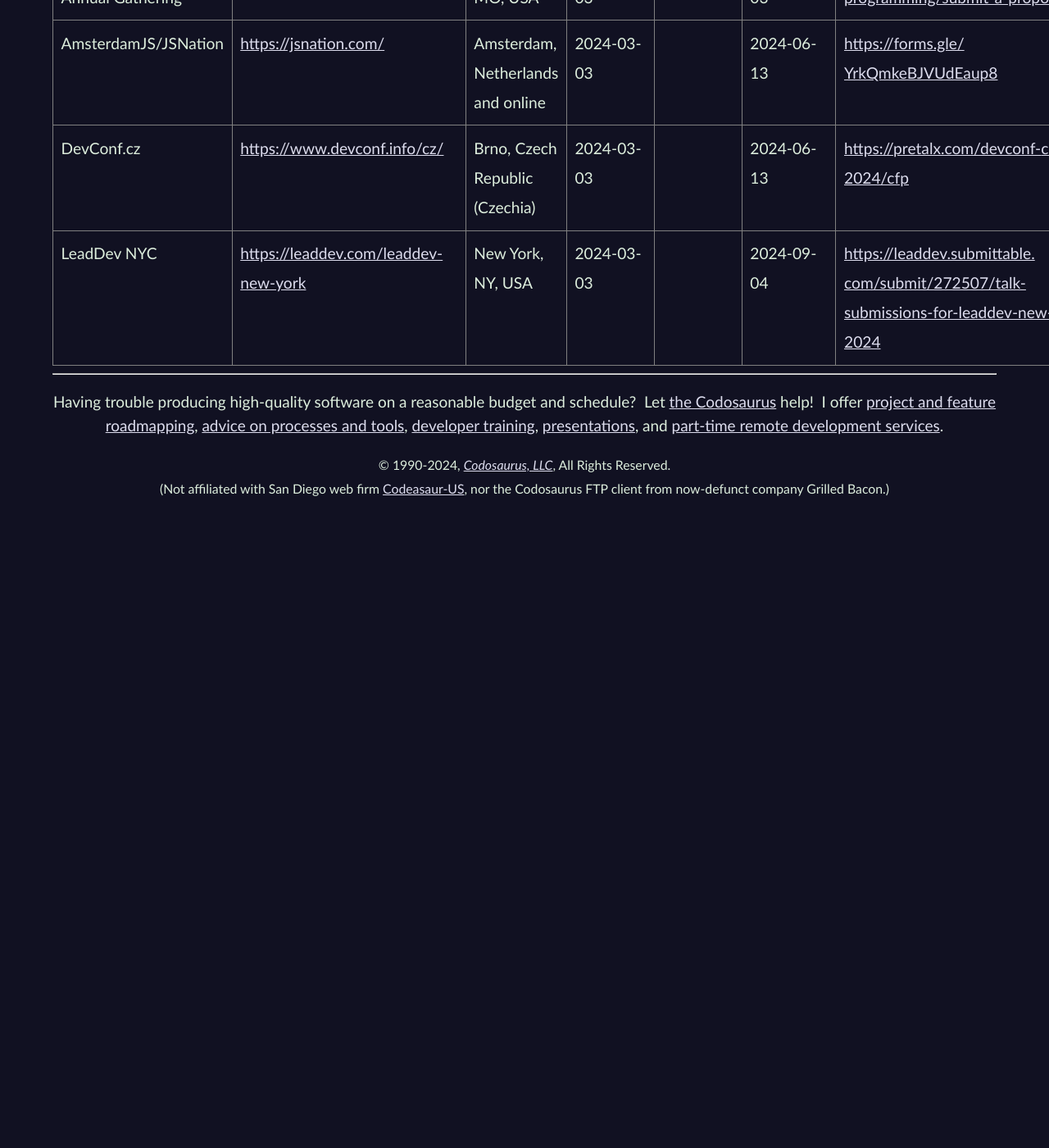
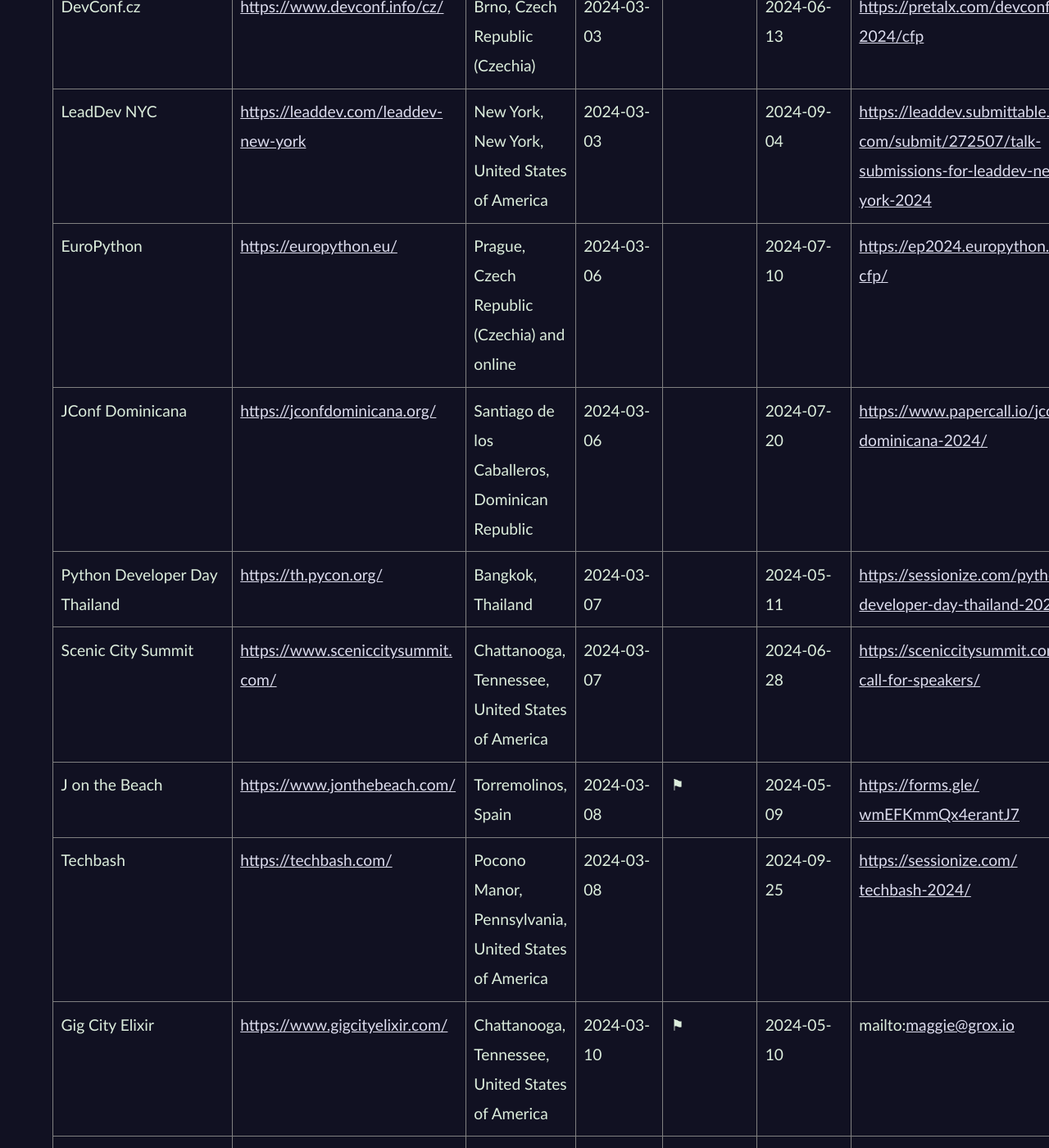
Before and after one commit to CodosaurusLLC/CodosaurusLLC.github.io, a Jekyll site: the page built from speaking/cfps-ending-soon.md, in a window 1280 px wide and 1400 px high, scrolled down 3126 px. Shown: the whole window at 82% size. Built offline with Jekyll 4.4.1, drawn with Linux system fonts in a browser that asks for light colours; before the commit the page ends 3756 px from its top, so only the background shows below that; some of the changed text lies outside the part shown.

Commit message:
update cfp list

```diff
--- a/speaking/cfps-ending-soon.md
+++ b/speaking/cfps-ending-soon.md
@@ -59,211 +59,249 @@
 <hr>
 
 <table>
-  <tr>
-    <th>Event Name</th>
-    <th>Event Website</th>
-    <th>Location</th>
-    <th>CFP Close<br>Date</th>
-    <th>CFP Close<br>stimated?</th>
-    <th>Event Date</th>
-    <th>CFP Link</th>
-  </tr>
-  <tr>
-    <td>InfoQ DevSummit</td>
-    <td><a href="https://devsummit.infoq.com/" target="_blank">https://devsummit.infoq.com/</a></td>
-    <td>Boston, MA, USA</td>
-    <td>2024-02-24</td>
-    <td>⚑</td>
-    <td>2024-06-24</td>
-    <td><a href="https://docs.google.com/forms/d/e/1FAIpQLSeagtEnnQhXve5TbubBrFgpxSMJa_wosPutqEdQOkNN9TAanQ/viewform" target="_blank">https://docs.google.com/forms/<wbr>d/e/<wbr>1FAIpQLSeagtEnnQhXve5TbubBrFgp<wbr>xSMJa_wosPutqEdQOkNN9TAanQ/<wbr>viewform</a></td>
-  </tr>
-  <tr>
-    <td>CPP North</td>
-    <td><a href="https://cppnorth.ca/" target="_blank">https://cppnorth.ca/</a></td>
-    <td>Toronto, Canada</td>
-    <td>2024-02-25</td>
-    <td></td>
-    <td>2024-07-21</td>
-    <td><a href="https://cppnorth.ca/cfp.html" target="_blank">https://cppnorth.ca/cfp.html</a></td>
-  </tr>
-  <tr>
-    <td>Helvetic Ruby</td>
-    <td><a href="https://helvetic-ruby.ch/" target="_blank">https://helvetic-ruby.ch/</a></td>
-    <td>Zurich, Switzerland</td>
-    <td>2024-02-25</td>
-    <td></td>
-    <td>2024-05-17</td>
-    <td><a href="https://helvetic-ruby.ch/call-for-speakers/" target="_blank">https://helvetic-ruby.ch/call-<wbr>for-speakers/</a></td>
-  </tr>
-  <tr>
-    <td>Sunny Tech</td>
-    <td><a href="https://sunny-tech.io/" target="_blank">https://sunny-tech.io/</a></td>
-    <td>Montpellier, France</td>
-    <td>2024-02-25</td>
-    <td></td>
-    <td>2024-07-04</td>
-    <td><a href="https://conference-hall.io/public/event/32IQQ5wYijdJdXrqtYsx/" target="_blank">https://conference-hall.io/<wbr>public/event/<wbr>32IQQ5wYijdJdXrqtYsx/</a></td>
-  </tr>
-  <tr>
-    <td>Halfstack Charlotte</td>
-    <td><a href="https://halfstackconf.com/charlotte/" target="_blank">https://halfstackconf.com/<wbr>charlotte/</a></td>
-    <td>Charlotte, NC, USA</td>
-    <td>2024-02-26</td>
-    <td>⚑</td>
-    <td>2024-04-26</td>
-    <td><a href="https://halfstackconf.com/cfp/" target="_blank">https://halfstackconf.com/cfp/</a></td>
-  </tr>
-  <tr>
-    <td>C3Festival</td>
-    <td><a href="https://c3fest.com/" target="_blank">https://c3fest.com/</a></td>
-    <td>Amsterdam, Netherlands</td>
-    <td>2024-02-28</td>
-    <td></td>
-    <td>2024-06-14</td>
-    <td><a href="https://docs.google.com/forms/d/e/1FAIpQLSfD-K3eyLhLglvqpsCEzq1-m_K5NE2ih5YMtujxyIRcjiJw_g/viewform" target="_blank">https://docs.google.com/forms/<wbr>d/e/1FAIpQLSfD-<wbr>K3eyLhLglvqpsCEzq1-m_<wbr>K5NE2ih5YMtujxyIRcjiJw_g/<wbr>viewform</a></td>
-  </tr>
-  <tr>
-    <td>Brighton Ruby</td>
-    <td><a href="https://brightonruby.com/" target="_blank">https://brightonruby.com/</a></td>
-    <td>Brighton, United Kingdom</td>
-    <td>2024-02-29</td>
-    <td></td>
-    <td>2024-06-28</td>
-    <td><a href="https://forms.reform.app/goodscary/brighton-ruby-2024-cfp/gci0d6" target="_blank">https://forms.reform.app/<wbr>goodscary/brighton-ruby-2024-<wbr>cfp/gci0d6</a></td>
-  </tr>
-  <tr>
-    <td>Developers Conference Mauritius</td>
-    <td><a href="https://conference.mscc.mu/" target="_blank">https://conference.mscc.mu/</a></td>
-    <td>Port Louis, Mauritius</td>
-    <td>2024-02-29</td>
-    <td></td>
-    <td>2024-07-18</td>
-    <td><a href="https://sessionize.com/developers-conference-2024/" target="_blank">https://sessionize.com/<wbr>developers-conference-2024/</a></td>
-  </tr>
-  <tr>
-    <td>Dublin Tech Summit</td>
-    <td><a href="https://dublintechsummit.tech/" target="_blank">https://dublintechsummit.tech/</a></td>
-    <td>Dublin, Ireland</td>
-    <td>2024-02-29</td>
-    <td>⚑</td>
-    <td>2024-05-29</td>
-    <td><a href="https://dublintechsummit.tech/apply-to-speak/" target="_blank">https://dublintechsummit.tech/<wbr>apply-to-speak/</a></td>
-  </tr>
-  <tr>
-    <td>JSConf Ireland</td>
-    <td><a href="https://www.jsconf.ie/" target="_blank">https://www.jsconf.ie/</a></td>
-    <td>Dublin, Ireland</td>
-    <td>2024-02-29</td>
-    <td></td>
-    <td>2024-09-25</td>
-    <td><a href="https://www.jsconf.ie/call-for-proposals/" target="_blank">https://www.jsconf.ie/call-<wbr>for-proposals/</a></td>
-  </tr>
-  <tr>
-    <td>Nebraska.Code()</td>
-    <td><a href="https://nebraskacode.amegala.com/" target="_blank">https://nebraskacode.amegala.<wbr>com/</a></td>
-    <td>Lincoln, NE, USA</td>
-    <td>2024-02-29</td>
-    <td></td>
-    <td>2024-07-18</td>
-    <td><a href="https://sessionize.com/nebraska-code-2024" target="_blank">https://sessionize.com/<wbr>nebraska-code-2024</a></td>
-  </tr>
-  <tr>
-    <td>Tech Pro Camp</td>
-    <td><a href="https://techprocamp.com/" target="_blank">https://techprocamp.com/</a></td>
-    <td>Sarasota, FL, USA</td>
-    <td>2024-02-29</td>
-    <td></td>
-    <td>2024-04-20</td>
-    <td><a href="https://techprocamp.com/sessions/call-for-speakers/" target="_blank">https://techprocamp.com/<wbr>sessions/call-for-speakers/</a></td>
-  </tr>
-  <tr>
-    <td>Blue Ridge Ruby</td>
-    <td><a href="https://blueridgeruby.com/" target="_blank">https://blueridgeruby.com/</a></td>
-    <td>Asheville, NC, USA</td>
-    <td>2024-03-01</td>
-    <td></td>
-    <td>2024-05-30</td>
-    <td><a href="https://www.papercall.io/blue-ridge-ruby-2024" target="_blank">https://www.papercall.io/blue-<wbr>ridge-ruby-2024</a></td>
-  </tr>
-  <tr>
-    <td>Devoxx Poland</td>
-    <td><a href="https://devoxx.pl/" target="_blank">https://devoxx.pl/</a></td>
-    <td>Krakow, Poland</td>
-    <td>2024-03-01</td>
-    <td></td>
-    <td>2024-06-19</td>
-    <td><a href="https://devoxxpl24.cfp.dev" target="_blank">https://devoxxpl24.cfp.dev</a></td>
-  </tr>
-  <tr>
-    <td>Riviera Dev</td>
-    <td><a href="https://rivieradev.fr/" target="_blank">https://rivieradev.fr/</a></td>
-    <td>Valbonne, France</td>
-    <td>2024-03-01</td>
-    <td>⚑</td>
-    <td>2024-07-09</td>
-    <td><a href="https://conference-hall.io/public/event/ieJBZ8FhXHMinZmeTCJp" target="_blank">https://conference-hall.io/<wbr>public/event/<wbr>ieJBZ8FhXHMinZmeTCJp</a></td>
-  </tr>
-  <tr>
-    <td>THAT Conference WISCONSIN</td>
-    <td><a href="https://thatconference.com/wi/" target="_blank">https://thatconference.com/wi/</a></td>
-    <td>Wisconsin Dells, WI, USA</td>
-    <td>2024-03-01</td>
-    <td></td>
-    <td>2024-07-29</td>
-    <td><a href="https://thatconference.com/call-for-speakers/wi/2024" target="_blank">https://thatconference.com/<wbr>call-for-speakers/wi/2024</a></td>
-  </tr>
-  <tr>
-    <td>UX Australia</td>
-    <td><a href="https://uxaustralia.com.au/" target="_blank">https://uxaustralia.com.au/</a></td>
-    <td>Melbourne, Australia and online</td>
-    <td>2024-03-01</td>
-    <td></td>
-    <td>2024-08-29</td>
-    <td><a href="https://uxaustralia.com.au/conferences/ux-australia-2024/call-for-proposals/" target="_blank">https://uxaustralia.com.au/<wbr>conferences/ux-australia-2024/<wbr>call-for-proposals/</a></td>
-  </tr>
-  <tr>
-    <td>DDD Southwest</td>
-    <td><a href="https://dddsouthwest.com/" target="_blank">https://dddsouthwest.com/</a></td>
-    <td>Bristol, United Kingdom</td>
-    <td>2024-03-02</td>
-    <td></td>
-    <td>2024-04-27</td>
-    <td><a href="https://sessionize.com/ddd-south-west-2024" target="_blank">https://sessionize.com/ddd-<wbr>south-west-2024</a></td>
-  </tr>
-  <tr>
-    <td>American Mensa Annual Gathering</td>
-    <td><a href="https://ag.us.mensa.org/" target="_blank">https://ag.us.mensa.org/</a></td>
-    <td>Kansas City, MO, USA</td>
-    <td>2024-03-03</td>
-    <td>⚑</td>
-    <td>2024-07-03</td>
-    <td><a href="https://ag.us.mensa.org/programming/submit-a-proposal/" target="_blank">https://ag.us.mensa.org/<wbr>programming/submit-a-proposal/</a></td>
-  </tr>
-  <tr>
-    <td>AmsterdamJS/JSNation</td>
-    <td><a href="https://jsnation.com/" target="_blank">https://jsnation.com/</a></td>
-    <td>Amsterdam, Netherlands and online</td>
-    <td>2024-03-03</td>
-    <td></td>
-    <td>2024-06-13</td>
-    <td><a href="https://forms.gle/YrkQmkeBJVUdEaup8" target="_blank">https://forms.gle/<wbr>YrkQmkeBJVUdEaup8</a></td>
-  </tr>
-  <tr>
-    <td>DevConf.cz</td>
-    <td><a href="https://www.devconf.info/cz/" target="_blank">https://www.devconf.info/cz/</a></td>
-    <td>Brno, Czech Republic (Czechia)</td>
-    <td>2024-03-03</td>
-    <td></td>
-    <td>2024-06-13</td>
-    <td><a href="https://pretalx.com/devconf-cz-2024/cfp" target="_blank">https://pretalx.com/devconf-<wbr>cz-2024/cfp</a></td>
-  </tr>
-  <tr>
-    <td>LeadDev NYC</td>
-    <td><a href="https://leaddev.com/leaddev-new-york" target="_blank">https://leaddev.com/leaddev-<wbr>new-york</a></td>
-    <td>New York, NY, USA</td>
-    <td>2024-03-03</td>
-    <td></td>
-    <td>2024-09-04</td>
-    <td><a href="https://leaddev.submittable.com/submit/272507/talk-submissions-for-leaddev-new-york-2024" target="_blank">https://leaddev.submittable.<wbr>com/submit/272507/talk-<wbr>submissions-for-leaddev-new-<wbr>york-2024</a></td>
-  </tr>
+  <tbody>
+    <tr>
+      <th>Event Name</th>
+      <th>Event Website</th>
+      <th>Location</th>
+      <th>CFP Close<br>Date</th>
+      <th>CFP Close<br>Estimated?</th>
+      <th>Event Date</th>
+      <th>CFP Link</th>
+    </tr>
+    <tr>
+      <td>C3Festival</td>
+      <td><a href="https://c3fest.com/" target="_blank">https://c3fest.com/</a></td>
+      <td>Amsterdam, Netherlands</td>
+      <td>2024-02-28</td>
+      <td></td>
+      <td>2024-06-14</td>
+      <td><a href="https://docs.google.com/forms/d/e/1FAIpQLSfD-K3eyLhLglvqpsCEzq1-m_K5NE2ih5YMtujxyIRcjiJw_g/viewform" target="_blank">https://docs.google.com/forms/<wbr>d/e/1FAIpQLSfD-<wbr>K3eyLhLglvqpsCEzq1-m_<wbr>K5NE2ih5YMtujxyIRcjiJw_g/<wbr>viewform</a></td>
+    </tr>
+    <tr>
+      <td>Brighton Ruby</td>
+      <td><a href="https://brightonruby.com/" target="_blank">https://brightonruby.com/</a></td>
+      <td>Brighton, United Kingdom</td>
+      <td>2024-02-29</td>
+      <td></td>
+      <td>2024-06-28</td>
+      <td><a href="https://forms.reform.app/goodscary/brighton-ruby-2024-cfp/gci0d6" target="_blank">https://forms.reform.app/<wbr>goodscary/brighton-ruby-2024-<wbr>cfp/gci0d6</a></td>
+    </tr>
+    <tr>
+      <td>Developers Conference Mauritius</td>
+      <td><a href="https://conference.mscc.mu/" target="_blank">https://conference.mscc.mu/</a></td>
+      <td>Port Louis, Mauritius</td>
+      <td>2024-02-29</td>
+      <td></td>
+      <td>2024-07-18</td>
+      <td><a href="https://sessionize.com/developers-conference-2024/" target="_blank">https://sessionize.com/<wbr>developers-conference-2024/</a></td>
+    </tr>
+    <tr>
+      <td>Dublin Tech Summit</td>
+      <td><a href="https://dublintechsummit.tech/" target="_blank">https://dublintechsummit.tech/</a></td>
+      <td>Dublin, Ireland</td>
+      <td>2024-02-29</td>
+      <td>⚑</td>
+      <td>2024-05-29</td>
+      <td><a href="https://dublintechsummit.tech/apply-to-speak/" target="_blank">https://dublintechsummit.tech/<wbr>apply-to-speak/</a></td>
+    </tr>
+    <tr>
+      <td>JSConf Ireland</td>
+      <td><a href="https://www.jsconf.ie/" target="_blank">https://www.jsconf.ie/</a></td>
+      <td>Dublin, Ireland</td>
+      <td>2024-02-29</td>
+      <td></td>
+      <td>2024-09-25</td>
+      <td><a href="https://www.jsconf.ie/call-for-proposals/" target="_blank">https://www.jsconf.ie/call-<wbr>for-proposals/</a></td>
+    </tr>
+    <tr>
+      <td>Nebraska.Code()</td>
+      <td><a href="https://nebraskacode.amegala.com/" target="_blank">https://nebraskacode.amegala.<wbr>com/</a></td>
+      <td>Lincoln, Nebraska, United States of America</td>
+      <td>2024-02-29</td>
+      <td></td>
+      <td>2024-07-18</td>
+      <td><a href="https://sessionize.com/nebraska-code-2024" target="_blank">https://sessionize.com/<wbr>nebraska-code-2024</a></td>
+    </tr>
+    <tr>
+      <td>Tech Pro Camp</td>
+      <td><a href="https://techprocamp.com/" target="_blank">https://techprocamp.com/</a></td>
+      <td>Sarasota, Florida, United States of America</td>
+      <td>2024-02-29</td>
+      <td></td>
+      <td>2024-04-20</td>
+      <td><a href="https://techprocamp.com/sessions/call-for-speakers/" target="_blank">https://techprocamp.com/<wbr>sessions/call-for-speakers/</a></td>
+    </tr>
+    <tr>
+      <td>Blue Ridge Ruby</td>
+      <td><a href="https://blueridgeruby.com/" target="_blank">https://blueridgeruby.com/</a></td>
+      <td>Asheville, North Carolina, United States of America</td>
+      <td>2024-03-01</td>
+      <td></td>
+      <td>2024-05-30</td>
+      <td><a href="https://www.papercall.io/blue-ridge-ruby-2024" target="_blank">https://www.papercall.io/blue-<wbr>ridge-ruby-2024</a></td>
+    </tr>
+    <tr>
+      <td>Devoxx Poland</td>
+      <td><a href="https://devoxx.pl/" target="_blank">https://devoxx.pl/</a></td>
+      <td>Krakow, Poland</td>
+      <td>2024-03-01</td>
+      <td></td>
+      <td>2024-06-19</td>
+      <td><a href="https://devoxxpl24.cfp.dev" target="_blank">https://devoxxpl24.cfp.dev</a></td>
+    </tr>
+    <tr>
+      <td>Riviera Dev</td>
+      <td><a href="https://rivieradev.fr/" target="_blank">https://rivieradev.fr/</a></td>
+      <td>Valbonne, France</td>
+      <td>2024-03-01</td>
+      <td>⚑</td>
+      <td>2024-07-09</td>
+      <td><a href="https://conference-hall.io/public/event/ieJBZ8FhXHMinZmeTCJp" target="_blank">https://conference-hall.io/<wbr>public/event/<wbr>ieJBZ8FhXHMinZmeTCJp</a></td>
+    </tr>
+    <tr>
+      <td>THAT Conference WISCONSIN</td>
+      <td><a href="https://thatconference.com/wi/" target="_blank">https://thatconference.com/wi/</a></td>
+      <td>Wisconsin Dells, Wisconsin, United States of America</td>
+      <td>2024-03-01</td>
+      <td></td>
+      <td>2024-07-29</td>
+      <td><a href="https://thatconference.com/call-for-speakers/wi/2024" target="_blank">https://thatconference.com/<wbr>call-for-speakers/wi/2024</a></td>
+    </tr>
+    <tr>
+      <td>UX Australia</td>
+      <td><a href="https://uxaustralia.com.au/" target="_blank">https://uxaustralia.com.au/</a></td>
+      <td>Melbourne, Australia and online</td>
+      <td>2024-03-01</td>
+      <td></td>
+      <td>2024-08-29</td>
+      <td><a href="https://uxaustralia.com.au/conferences/ux-australia-2024/call-for-proposals/" target="_blank">https://uxaustralia.com.au/<wbr>conferences/ux-australia-2024/<wbr>call-for-proposals/</a></td>
+    </tr>
+    <tr>
+      <td>DDD Southwest</td>
+      <td><a href="https://dddsouthwest.com/" target="_blank">https://dddsouthwest.com/</a></td>
+      <td>Bristol, United Kingdom</td>
+      <td>2024-03-02</td>
+      <td></td>
+      <td>2024-04-27</td>
+      <td><a href="https://sessionize.com/ddd-south-west-2024" target="_blank">https://sessionize.com/ddd-<wbr>south-west-2024</a></td>
+    </tr>
+    <tr>
+      <td>American Mensa Annual Gathering</td>
+      <td><a href="https://ag.us.mensa.org/" target="_blank">https://ag.us.mensa.org/</a></td>
+      <td>Kansas City, Missouri, United States of America</td>
+      <td>2024-03-03</td>
+      <td>⚑</td>
+      <td>2024-07-03</td>
+      <td><a href="https://ag.us.mensa.org/programming/submit-a-proposal/" target="_blank">https://ag.us.mensa.org/<wbr>programming/submit-a-proposal/</a></td>
+    </tr>
+    <tr>
+      <td>AmsterdamJS/JSNation</td>
+      <td><a href="https://jsnation.com/" target="_blank">https://jsnation.com/</a></td>
+      <td>Amsterdam, Netherlands and online</td>
+      <td>2024-03-03</td>
+      <td></td>
+      <td>2024-06-13</td>
+      <td><a href="https://forms.gle/YrkQmkeBJVUdEaup8" target="_blank">https://forms.gle/<wbr>YrkQmkeBJVUdEaup8</a></td>
+    </tr>
+    <tr>
+      <td>DevConf.cz</td>
+      <td><a href="https://www.devconf.info/cz/" target="_blank">https://www.devconf.info/cz/</a></td>
+      <td>Brno, Czech Republic (Czechia)</td>
+      <td>2024-03-03</td>
+      <td></td>
+      <td>2024-06-13</td>
+      <td><a href="https://pretalx.com/devconf-cz-2024/cfp" target="_blank">https://pretalx.com/devconf-<wbr>cz-2024/cfp</a></td>
+    </tr>
+    <tr>
+      <td>LeadDev NYC</td>
+      <td><a href="https://leaddev.com/leaddev-new-york" target="_blank">https://leaddev.com/leaddev-<wbr>new-york</a></td>
+      <td>New York, New York, United States of America</td>
+      <td>2024-03-03</td>
+      <td></td>
+      <td>2024-09-04</td>
+      <td><a href="https://leaddev.submittable.com/submit/272507/talk-submissions-for-leaddev-new-york-2024" target="_blank">https://leaddev.submittable.<wbr>com/submit/272507/talk-<wbr>submissions-for-leaddev-new-<wbr>york-2024</a></td>
+    </tr>
+    <tr>
+      <td>EuroPython</td>
+      <td><a href="https://europython.eu/" target="_blank">https://europython.eu/</a></td>
+      <td>Prague, Czech Republic (Czechia) and online</td>
+      <td>2024-03-06</td>
+      <td></td>
+      <td>2024-07-10</td>
+      <td><a href="https://ep2024.europython.eu/cfp/" target="_blank">https://ep2024.europython.eu/<wbr>cfp/</a></td>
+    </tr>
+    <tr>
+      <td>JConf Dominicana</td>
+      <td><a href="https://jconfdominicana.org/" target="_blank">https://jconfdominicana.org/</a></td>
+      <td>Santiago de los Caballeros, Dominican Republic</td>
+      <td>2024-03-06</td>
+      <td></td>
+      <td>2024-07-20</td>
+      <td><a href="https://www.papercall.io/jconf-dominicana-2024/" target="_blank">https://www.papercall.io/<wbr>jconf-dominicana-2024/</a></td>
+    </tr>
+    <tr>
+      <td>Python Developer Day Thailand</td>
+      <td><a href="https://th.pycon.org/" target="_blank">https://th.pycon.org/</a></td>
+      <td>Bangkok, Thailand</td>
+      <td>2024-03-07</td>
+      <td></td>
+      <td>2024-05-11</td>
+      <td><a href="https://sessionize.com/python-developer-day-thailand-2024" target="_blank">https://sessionize.com/python-<wbr>developer-day-thailand-2024</a></td>
+    </tr>
+    <tr>
+      <td>Scenic City Summit</td>
+      <td><a href="https://www.sceniccitysummit.com/" target="_blank">https://www.sceniccitysummit.<wbr>com/</a></td>
+      <td>Chattanooga, Tennessee, United States of America</td>
+      <td>2024-03-07</td>
+      <td></td>
+      <td>2024-06-28</td>
+      <td><a href="https://sceniccitysummit.com/call-for-speakers/" target="_blank">https://sceniccitysummit.com/<wbr>call-for-speakers/</a></td>
+    </tr>
+    <tr>
+      <td>J on the Beach</td>
+      <td><a href="https://www.jonthebeach.com/" target="_blank">https://www.jonthebeach.com/</a></td>
+      <td>Torremolinos, Spain</td>
+      <td>2024-03-08</td>
+      <td>⚑</td>
+      <td>2024-05-09</td>
+      <td><a href="https://forms.gle/wmEFKmmQx4erantJ7" target="_blank">https://forms.gle/<wbr>wmEFKmmQx4erantJ7</a></td>
+    </tr>
+    <tr>
+      <td>Techbash</td>
+      <td><a href="https://techbash.com/" target="_blank">https://techbash.com/</a></td>
+      <td>Pocono Manor, Pennsylvania, United States of America</td>
+      <td>2024-03-08</td>
+      <td></td>
+      <td>2024-09-25</td>
+      <td><a href="https://sessionize.com/techbash-2024/" target="_blank">https://sessionize.com/<wbr>techbash-2024/</a></td>
+    </tr>
+    <tr>
+      <td>Gig City Elixir</td>
+      <td><a href="https://www.gigcityelixir.com/" target="_blank">https://www.gigcityelixir.com/</a></td>
+      <td>Chattanooga, Tennessee, United States of America</td>
+      <td>2024-03-10</td>
+      <td>⚑</td>
+      <td>2024-05-10</td>
+      <td>mailto:<a href="mailto:maggie@grox.io" target="_blank">maggie@grox.io</a></td>
+    </tr>
+    <tr>
+      <td>HUSTEF (HUngarian Software TEsting Forum)</td>
+      <td><a href="https://hustef.hu/" target="_blank">https://hustef.hu/</a></td>
+      <td>Budapest, Hungary</td>
+      <td>2024-03-11</td>
+      <td></td>
+      <td>2024-10-08</td>
+      <td><a href="https://hustef.hu/call_for_proposals_2024/" target="_blank">https://hustef.hu/call_for_<wbr>proposals_2024/</a></td>
+    </tr>
+    <tr>
+      <td>PyCon Colombia</td>
+      <td><a href="https://pycon.co/" target="_blank">https://pycon.co/</a></td>
+      <td>Medellín, Colombia</td>
+      <td>2024-03-11</td>
+      <td></td>
+      <td>2024-06-07</td>
+      <td><a href="https://2024.pycon.co/call-for-proposals/" target="_blank">https://2024.pycon.co/call-<wbr>for-proposals/</a></td>
+    </tr>
+  </tbody>
 </table>
```
Also changed, not shown: other parts of speaking/cfps-ending-soon.md (+1 -1 lines).
